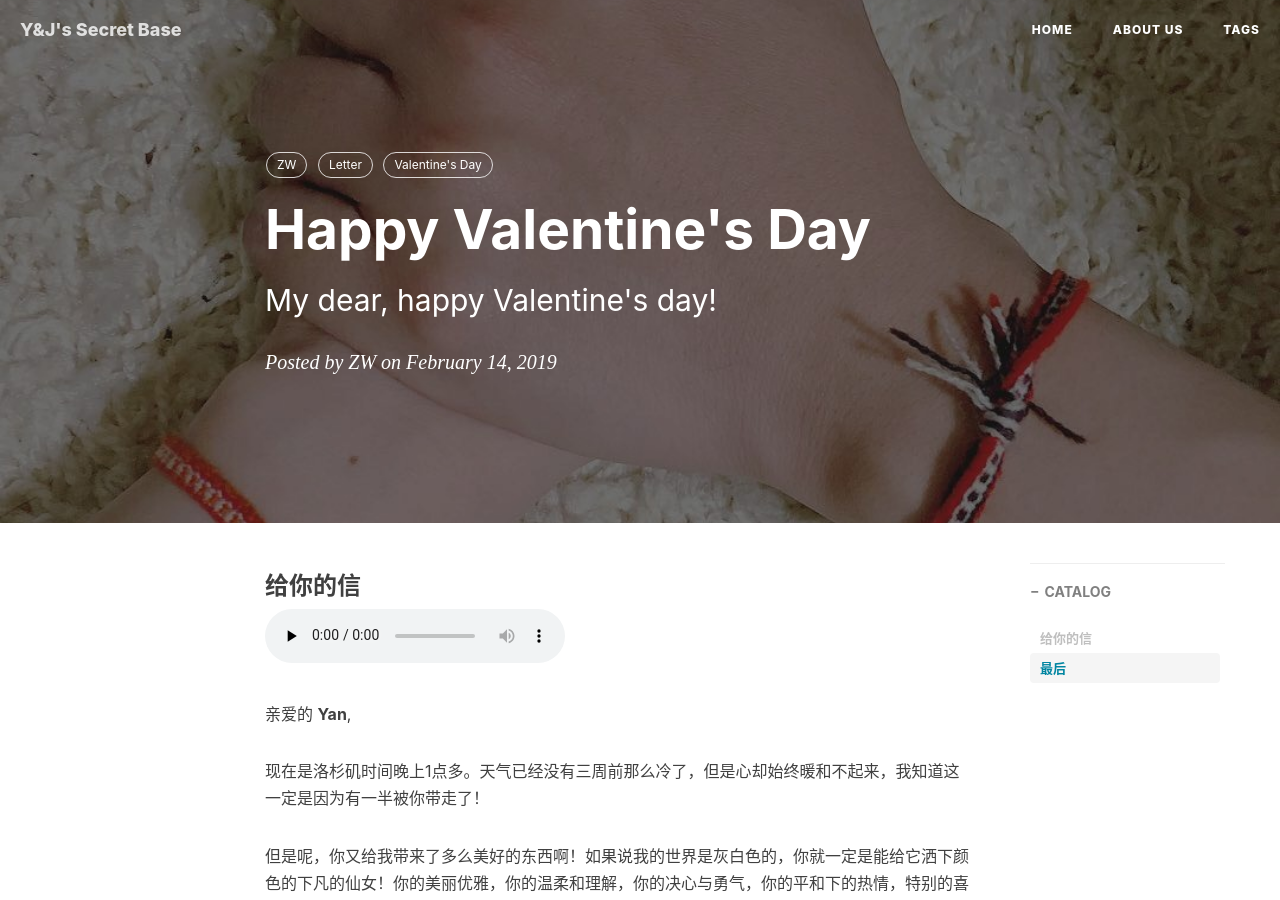
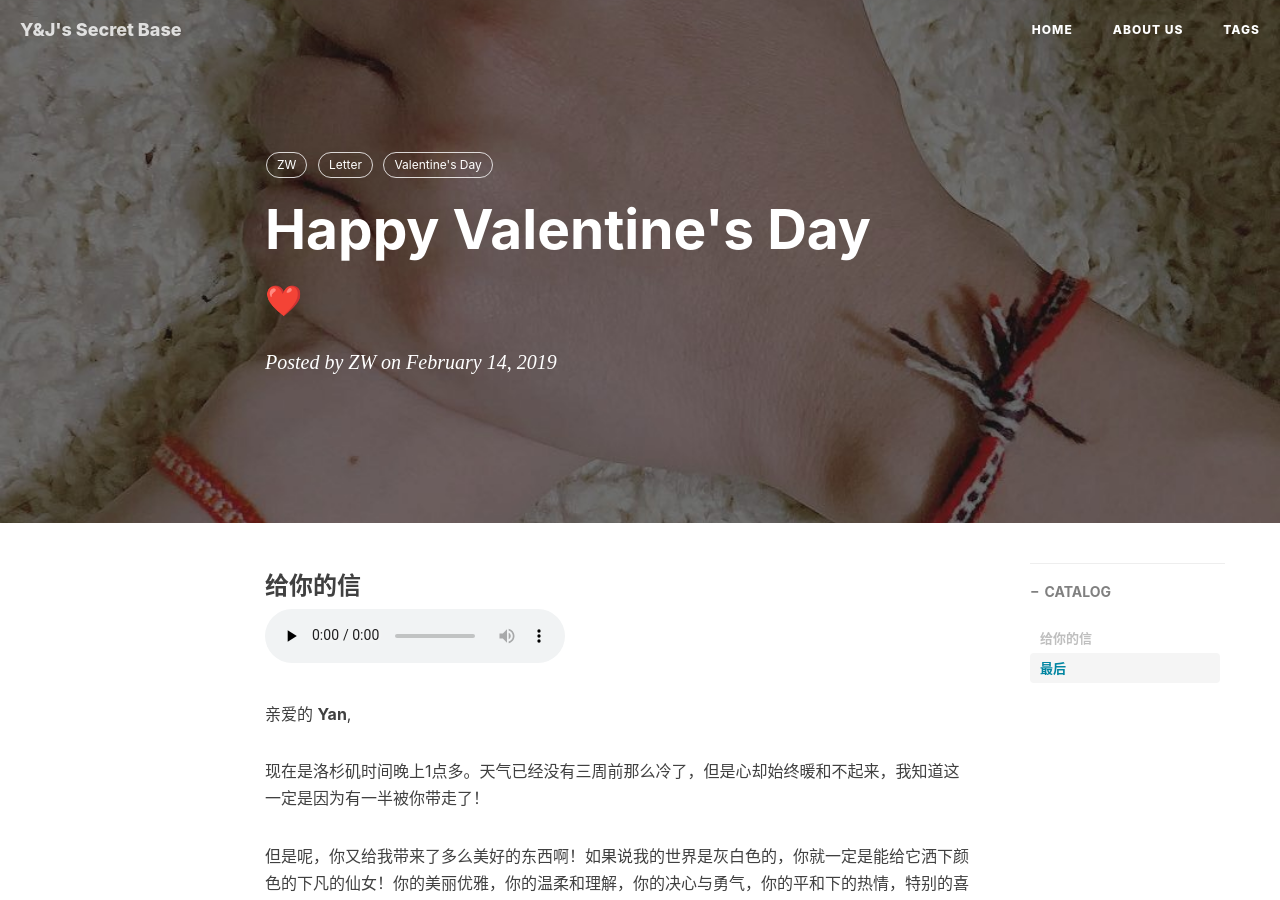
Before and after one commit to project106/project106.github.io, a Jekyll site: the page built from _posts/2019-02-14-ValentinesDay.md, in a window 1280 px wide and 900 px high. Built offline with Jekyll 4.4.1, drawn with Linux system fonts in a browser that asks for light colours; nearby versions of some CDN libraries; comment, search, counter and statistics services are not loaded.

Commit message:
Update 2019-02-14-ValentinesDay.md

```diff
--- a/_posts/2019-02-14-ValentinesDay.md
+++ b/_posts/2019-02-14-ValentinesDay.md
@@ -1,7 +1,7 @@
 ---
 layout:     post
 title:      Happy Valentine's Day
-subtitle:   My dear, happy Valentine's day!
+subtitle:   ❤️
 date:       2019-02-14
 author:     ZW
 header-img: img/home-bg-hand-darken.jpg
```
